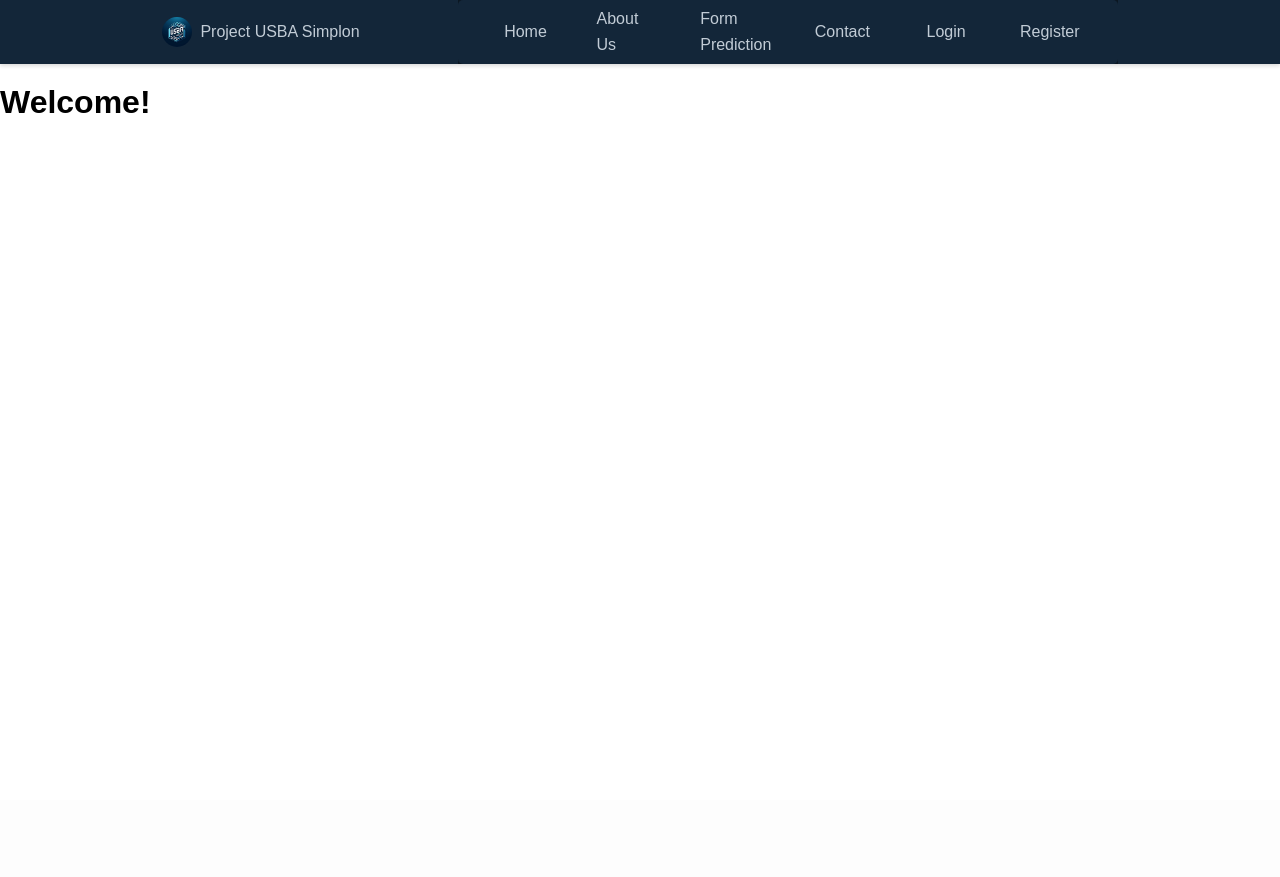
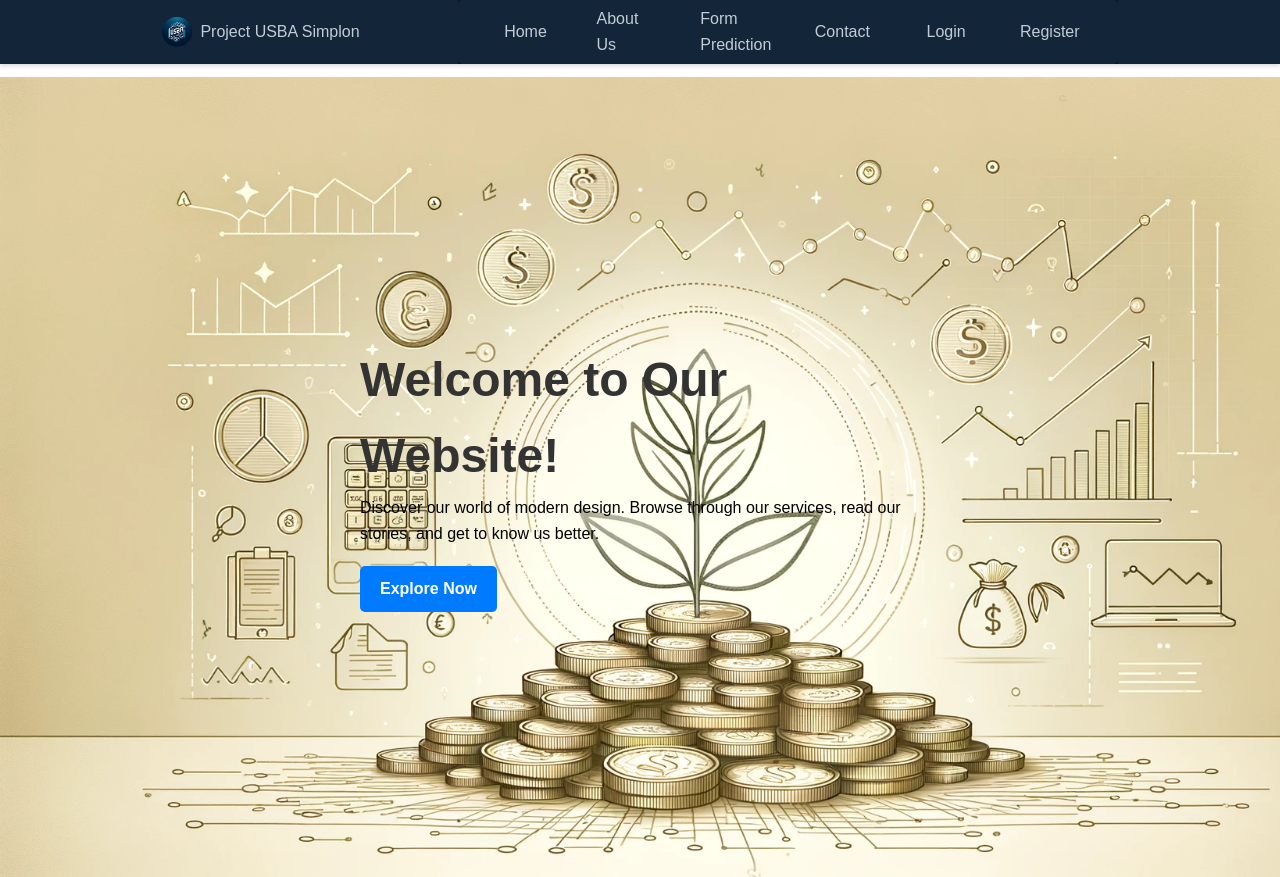
Before and after one commit to AntoineMLD/working_Sba, a Django app: page / in a window 1280 px wide. Before the commit the page ends 113 px from the top, so only its background shows below. Run offline with Django 4.2, Linux system fonts and the light colour scheme; parts of the project's set-up code (start-up, migrations or seed data) failed here and were passed over; some libraries are stand-ins or nearby versions.

Commit message:
background home page

```diff
--- a/web/main/templates/main/home_page.html
+++ b/web/main/templates/main/home_page.html
@@ -2,9 +2,12 @@
 {% load static %}
 {% block content %}
 
+<div id="home">
+    <div class="intro-text">
+      <h1>Welcome to Our Website!</h1>
+      <p>Discover our world of modern design. Browse through our services, read our stories, and get to know us better.</p>
+      <a href="#" class="cta-button">Explore Now</a>
+    </div>
+  </div>
 
-<div id="home"></div>
-<h1>Welcome!</h1>
-
-
-{% endblock content %}
+  {% endblock content %}
--- a/web/static/css/style.css
+++ b/web/static/css/style.css
@@ -349,3 +349,35 @@ background-color: #0056b3;
   padding: 10px;
   border-radius: 5px;
 }
+
+
+#home {
+  background-image: url("../images/background_sba.png");
+  background-size: cover;
+  height: 100vh;
+  display: flex;
+  justify-content: center;
+  align-items: center;
+}
+h1 {
+  font-size: 48px;
+  color: #333;
+}
+.intro-text {
+  max-width: 600px;
+  margin: auto;
+  padding: 20px;
+}
+.cta-button {
+  display: inline-block;
+  background-color: #007bff;
+  color: #fff;
+  padding: 10px 20px;
+  border-radius: 5px;
+  text-decoration: none;
+  font-weight: bold;
+  margin-top: 20px;
+}
+.cta-button:hover {
+  background-color: #0056b3;
+}
```
